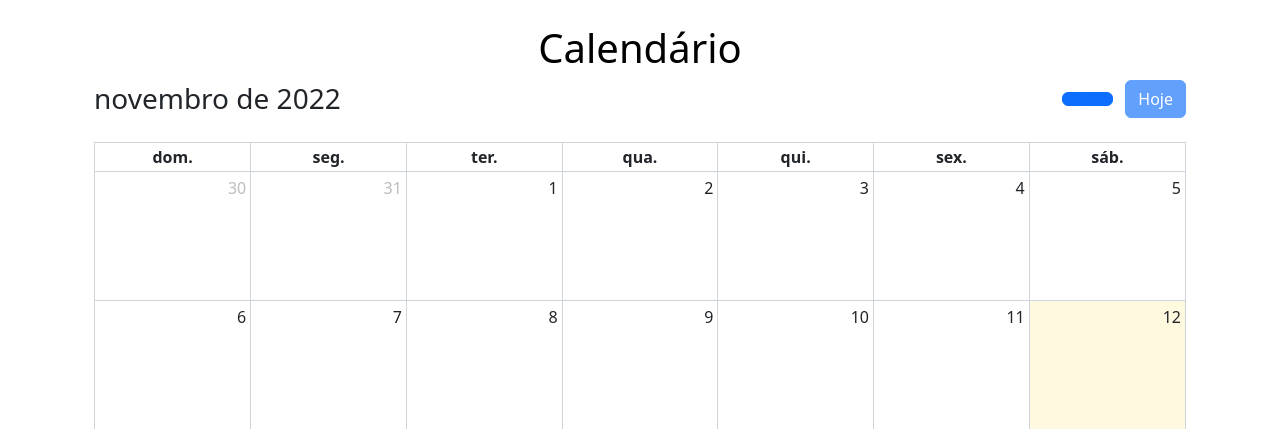
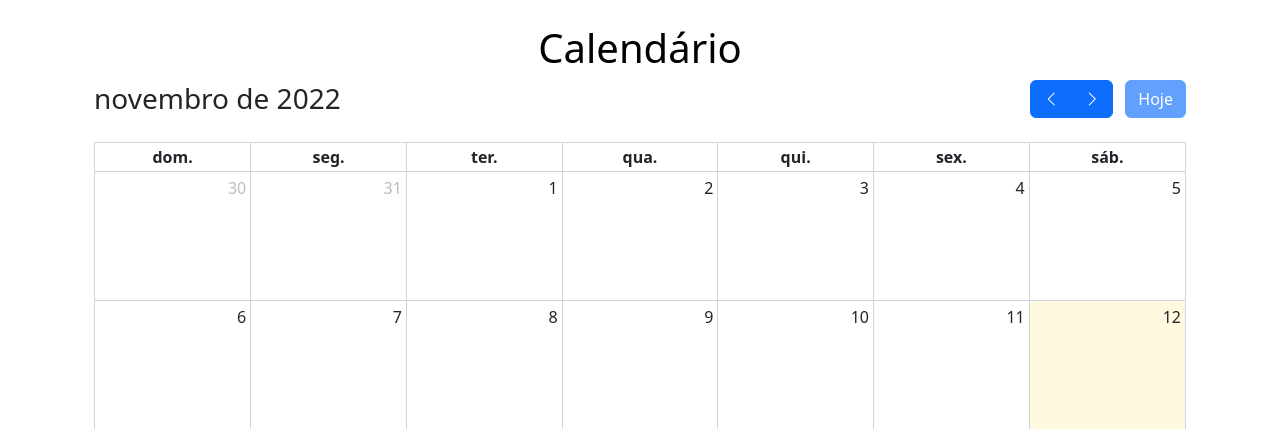
Before and after one commit to NecromancerSL/ProjetoAgenda, a PHP site: page /home.php in a window 1280 px wide. Shown: the part 56-485 px from the top of the page. Run offline with PHP 8.4, Linux system fonts and the light colour scheme; the visitor is signed in with stand-in values (Sample User, id 1); data that the repository does not hold is empty; some libraries are stand-ins or nearby versions.

Commit message:
adição do link do icons

```diff
--- a/CódigoTeste/cadastrar.php
+++ b/CódigoTeste/cadastrar.php
@@ -5,7 +5,6 @@ $email=$_POST["email"];
 $senha=md5($_POST["senha"]);
 $nome=$_POST["nome"];
 $dataNascimento=$_POST["dataNascimento"];
-$data = explode( '/',$dataNascimento);
 
 $query="insert into usuario(usuarioEmail,usuarioSenha,usuarioNome,usuarioDataNascimento) values('$email','$senha','$nome','$dataNascimento')";
 
--- a/CódigoTeste/home.php
+++ b/CódigoTeste/home.php
@@ -10,6 +10,7 @@
     <script src='js/fullcalendar/locales/pt-br.js'></script>
     <link href="https://cdn.jsdelivr.net/npm/bootstrap@5.2.2/dist/css/bootstrap.min.css" rel="stylesheet"
         integrity="sha384-Zenh87qX5JnK2Jl0vWa8Ck2rdkQ2Bzep5IDxbcnCeuOxjzrPF/et3URy9Bv1WTRi" crossorigin="anonymous">
+    <link rel="stylesheet" href="https://cdn.jsdelivr.net/npm/bootstrap-icons@1.10.1/font/bootstrap-icons.css">
     <script src="https://kit.fontawesome.com/8b69b9518f.js" crossorigin="anonymous"></script>
     <link href='css/fullcalendar/main.css' rel='stylesheet' />
     <link rel="stylesheet" href="css/estilo.css">
```
